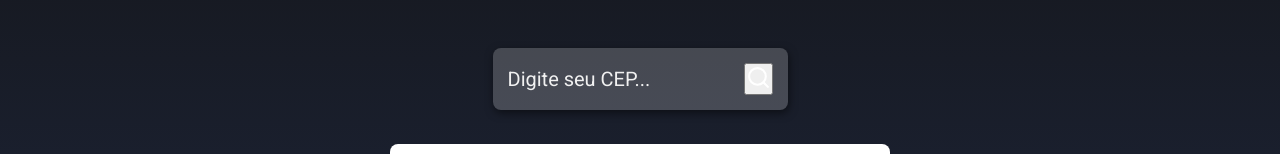
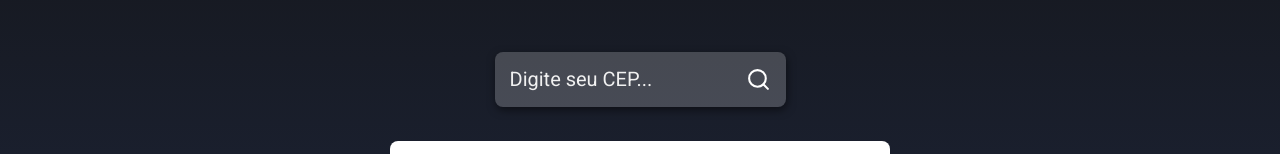
Before and after one commit to Igor-Brandalise/Buscador-de-CEP, a React (Create React App) app: page / in a window 1280 px wide. Shown: the part 262-416 px from the top of the page. Built offline with nearby package versions, Linux system fonts and the light colour scheme.

Commit message:
upd style

```diff
--- a/src/style.css
+++ b/src/style.css
@@ -44,18 +44,19 @@
     color: #f1f1f1;
 }
 
-.button{
+.buttonSearch {
     background-color: transparent;
     border: 0;
     display: flex;
     justify-content: center;
     align-items: center;
-    cursor:pointer ;
-    transition: transform 0.5s;
+    cursor: pointer;
+    transition: transform 0.3s ease-out;
+    transform: scale(1);
 }
 
-.button:hover{
-    transform: scale(1.2);
+.buttonSearch:hover {
+    transform: scale(1.3);
 }
 
 .main{
```
